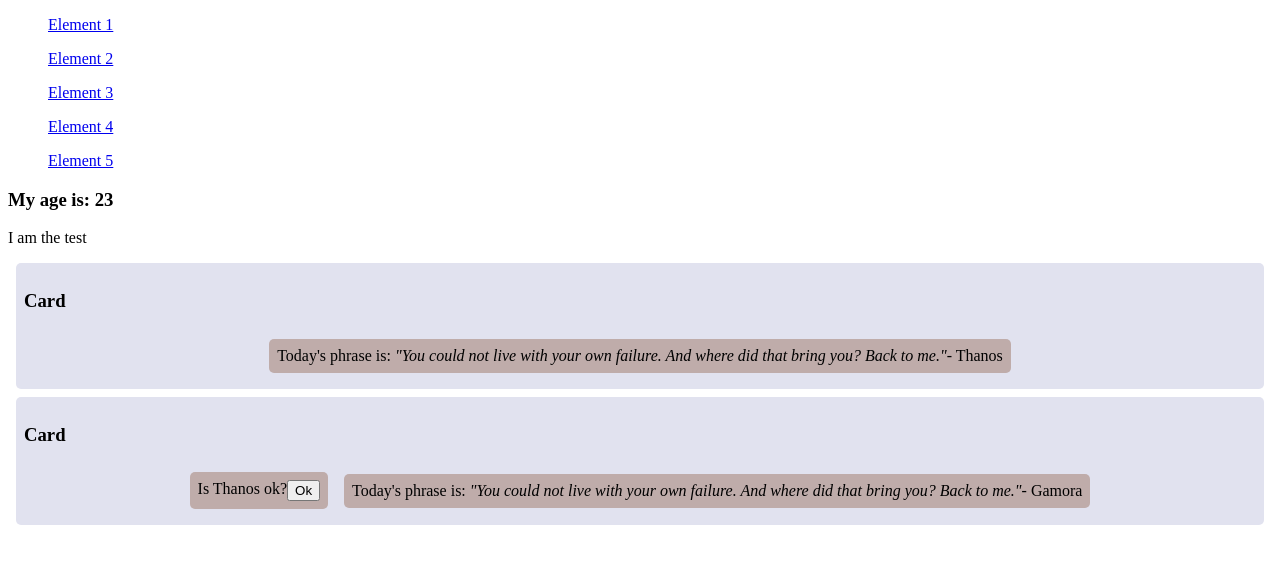
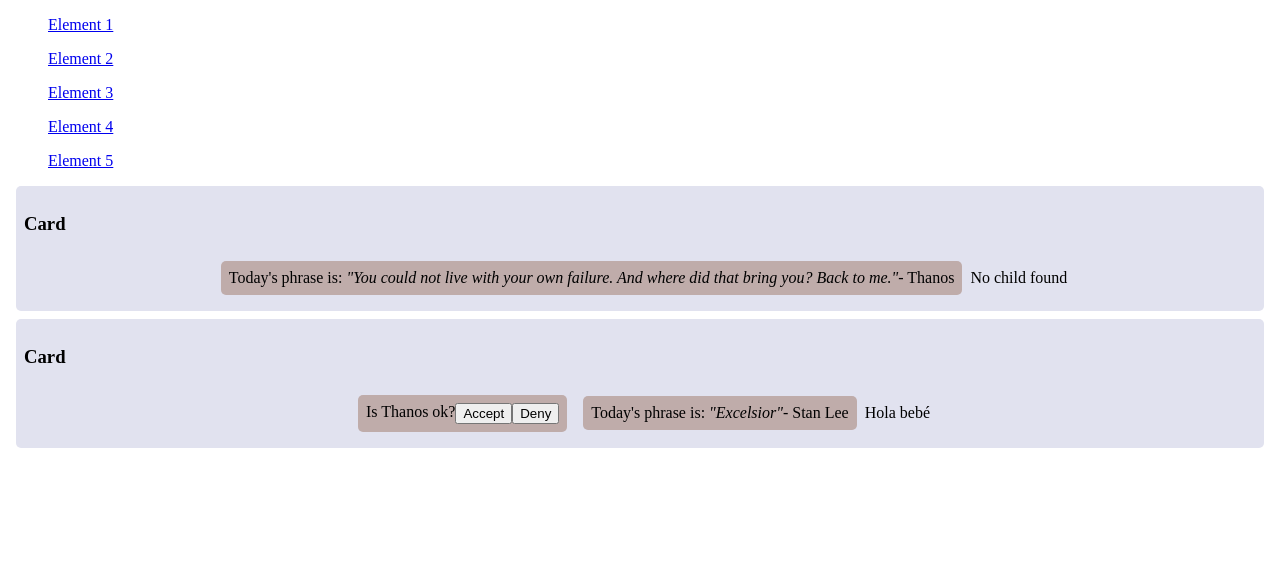
Before and after one commit to freddyorozcons/AngularGitPJ, an Angular app: page /home in a window 1280 px wide. Shown: the top 564 px of the page. Built offline with nearby package versions, Linux system fonts and the light colour scheme.

Commit message:
Working in component communication

```diff
--- a/src/app/cards/card-holder/card-holder.component.html
+++ b/src/app/cards/card-holder/card-holder.component.html
@@ -4,5 +4,6 @@
     <ng-content>
       <!-- Content goes here -->
     </ng-content>
+    {{msgToDisplay}}
   </div>
 </div>
--- a/src/app/cards/card-holder/card-holder.component.ts
+++ b/src/app/cards/card-holder/card-holder.component.ts
@@ -1,17 +1,36 @@
-import { Component, OnInit } from '@angular/core';
+import { Component, OnInit, ContentChild, AfterContentInit } from '@angular/core';
+import { CardPromptComponent } from '../card-prompt/card-prompt.component';
 
 @Component({
   selector: 'app-card-holder',
   templateUrl: './card-holder.component.html',
   styleUrls: ['./card-holder.component.scss']
 })
-export class CardHolderComponent implements OnInit {
+export class CardHolderComponent implements OnInit, AfterContentInit {
 
   parentMessage = "message from parent";
+
+  // Create a variable to see the child at content
+  @ContentChild(CardPromptComponent, { static: true }) childCard;
+  //A var to hold the child var
+  private msgFromChild: string;
+  //A var to show
+  msgToDisplay: string = null;
 
   constructor() { }
 
   ngOnInit() {
+    // Empty
   }
 
+  ngAfterContentInit(): void {
+    if (this.childCard != null || this.childCard != undefined) {
+      this.msgFromChild = this.childCard.message;
+    }
+    if (this.msgToDisplay == null && this.msgFromChild != undefined || this.msgFromChild != null) {
+      this.msgToDisplay = this.msgFromChild;
+    } else {
+      this.msgToDisplay = "No child found";
+    }
+  }
 }
--- a/src/app/cards/card-phrase/card-phrase.component.ts
+++ b/src/app/cards/card-phrase/card-phrase.component.ts
@@ -1,19 +1,28 @@
-import { Component, OnInit, Input } from '@angular/core';
+import { Component, OnInit, Input, AfterContentInit } from '@angular/core';
 
 @Component({
   selector: 'app-card-phrase',
   templateUrl: './card-phrase.component.html',
   styleUrls: ['./card-phrase.component.scss']
 })
-export class CardPhraseComponent implements OnInit {
+export class CardPhraseComponent implements OnInit, AfterContentInit {
+
 
   phraseToShow: string;
   @Input() phraseAutor: string;
+  @Input() quoteDay: number;
+  @Input() quotePhrase: string;
 
   constructor() { }
 
   ngOnInit() {
-    this.phraseToShow = "You could not live with your own failure. And where did that bring you? Back to me."
+    this.phraseToShow = "You could not live with your own failure. And where did that bring you? Back to me.";
+  }
+
+  ngAfterContentInit(): void {
+    if (this.quotePhrase != null) {
+      this.phraseToShow = this.quotePhrase;
+    }
   }
 
 }
--- a/src/app/cards/card-prompt/card-prompt.component.html
+++ b/src/app/cards/card-prompt/card-prompt.component.html
@@ -2,9 +2,14 @@
   <span>
     {{promptTextToShow}}
   </span>
-  <button>
+  <button (click)="acceptBtn()">
     <span>
-      Ok
+      Accept
+    </span>
+  </button>
+  <button (click)="denyBtn()">
+    <span>
+      Deny
     </span>
   </button>
 </div>
--- a/src/app/cards/card-prompt/card-prompt.component.ts
+++ b/src/app/cards/card-prompt/card-prompt.component.ts
@@ -1,4 +1,4 @@
-import { Component, OnInit } from '@angular/core';
+import { Component, OnInit, Output, EventEmitter } from '@angular/core';
 
 @Component({
   selector: 'app-card-prompt',
@@ -8,11 +8,31 @@ import { Component, OnInit } from '@angular/core';
 export class CardPromptComponent implements OnInit {
 
   promptTextToShow: string;
+  message: string = "Hola bebé";
+
+  @Output() acceptSendMsg;
+  @Output() denySendMsg;
+  acceptMsg: string;
+  denyMsg: string;
 
   constructor() { }
 
   ngOnInit() {
     this.promptTextToShow = "Is Thanos ok?"
+    this.acceptSendMsg = new EventEmitter<string>();
+    this.denySendMsg = new EventEmitter<string>();
+
+    this.acceptMsg = "Snap Fingers!";
+    this.denyMsg = "Do not Snap!";
+  }
+
+  acceptBtn() {
+    console.log("Prompt sends: " + this.acceptMsg);
+    this.acceptSendMsg.emit(this.acceptMsg);
+  }
+  denyBtn() {
+    console.log("Prompt sends: " + this.denyMsg);
+    this.denySendMsg.emit(this.denyMsg);
   }
 
 }
--- a/src/app/home/home.component.html
+++ b/src/app/home/home.component.html
@@ -1,17 +1,19 @@
 <app-nav-bar></app-nav-bar>
 
-<h3>My age is: {{myAge}}</h3>
-<p>I am the test</p>
-
 <app-card-holder>
-    <app-card-phrase [phraseAutor]="'Thanos'">
+    <app-card-phrase [phraseAutor]=[mcuQuotes[0].author] [quotePhrase]=[mcuQuotes[0].phrase]>
         <!--
             "Thanos" -> Won't work
             'Thanos' -> Won't work
+            [Thanos] -> Won't work
+            "'Thanos'" -> Works!
+            [mcuQuotes[1].author] -> Works!
         -->
     </app-card-phrase>
 </app-card-holder>
 <app-card-holder>
     <app-card-prompt></app-card-prompt>
-    <app-card-phrase [phraseAutor]="'Gamora'"></app-card-phrase>
+    <app-card-phrase [phraseAutor]=[mcuQuotes[1].author] [quotePhrase]=[mcuQuotes[1].phrase]
+        (acceptSendMsg)="receiveMessage($event)"
+        (denySendMsg)="receiveMessage($event)"></app-card-phrase>
 </app-card-holder>
--- a/src/app/home/home.component.ts
+++ b/src/app/home/home.component.ts
@@ -6,10 +6,23 @@ import { Component, OnInit } from '@angular/core';
   styleUrls: ['./home.component.scss']
 })
 export class HomeComponent implements OnInit {
-  title = 'AngularGitPJ';
-  myAge : number;
 
-  ngOnInit(){
-    this.myAge = 23;
+  mcuQuotes = [
+    {
+      author: 'Thanos',
+      phrase: "You could not live with your own failure. And where did that bring you? Back to me."
+    },
+    {
+      author: 'Stan Lee',
+      phrase: "Excelsior"
+    },
+  ];
+
+  ngOnInit() {
+
+  }
+
+  receiveMessage($event: any) {
+    console.log("Home receives" + $event);
   }
 }
```
